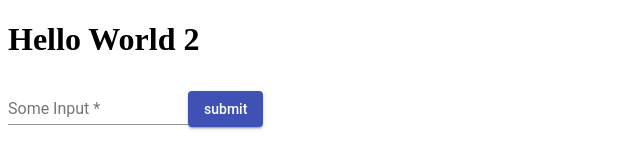
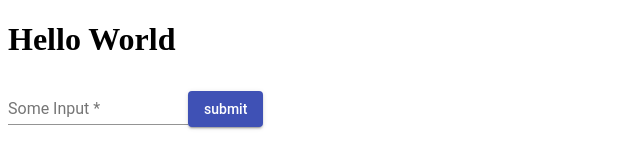
Before and after one commit to farley911/kraken, an Angular app: page / in a window 1280 px wide. Shown: the top 160 px of the page, without its empty margins (0-640 px from the left). Built offline with nearby package versions, Linux system fonts and the light colour scheme.

Commit message:
testing post commit hook

```diff
--- a/src/app/app.component.html
+++ b/src/app/app.component.html
@@ -1,4 +1,4 @@
-<h1>Hello World 2</h1>
+<h1>Hello World</h1>
 <form [formGroup]="testForm" (ngSubmit)="onSubmit(testForm)">
   <mat-form-field>
     <input matInput placeholder="Some Input" formControlName="something" />
```
